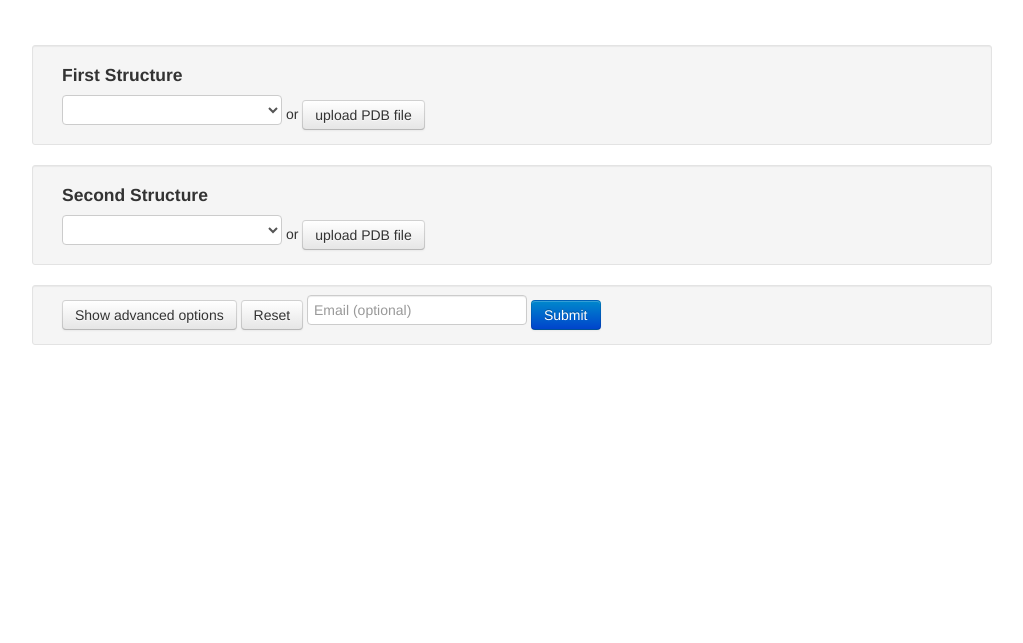
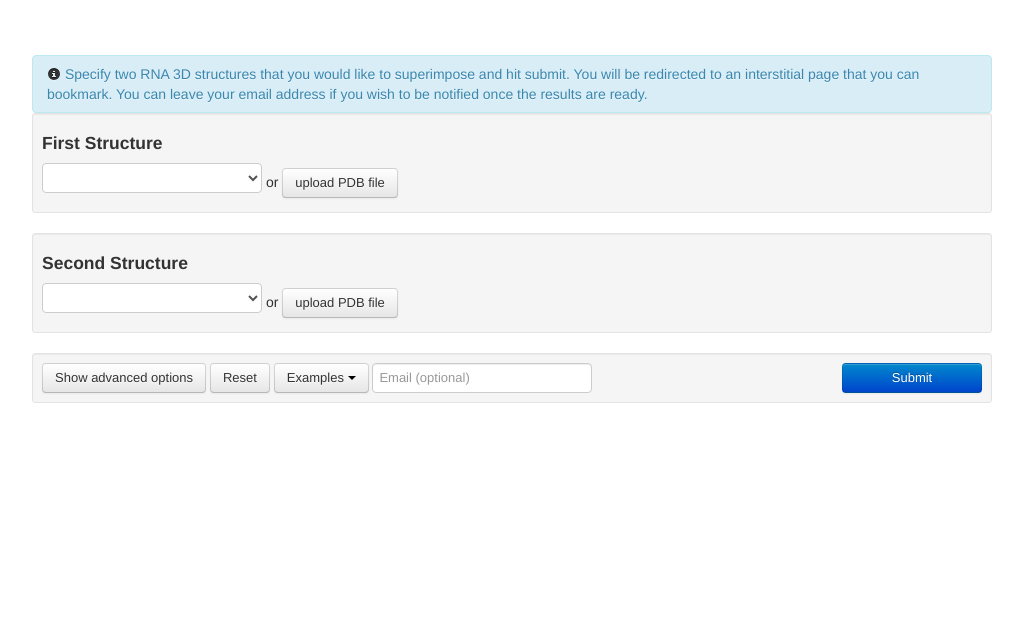
Before and after one commit to BGSU-RNA/WebR3DAlign, a PHP site: template application/views/home_view.php in a window 1280 px wide. Shown: the top 643 px of the page, without its empty margins (118-1141 px from the left). Run offline with PHP 8.4, Linux system fonts and the light colour scheme; the template is opened without the code that fills it, so the values that code supplies are empty; some libraries are stand-ins or nearby versions.

Commit message:
Work on the query page

```diff
--- a/application/views/header.php
+++ b/application/views/header.php
@@ -9,7 +9,6 @@
     <script src="<?=$baseurl?>css/bootstrap/js/bootstrap.min.js" type="text/javascript"></script>
     <script src="<?=$baseurl?>jmol/jmol.js" type="text/javascript"></script>
     <script type="text/javascript" src="<?=$baseurl?>css/fancybox/jquery.fancybox.pack.js"></script>
-    <script type="text/javascript" src="<?=$baseurl?>css/chosen/chosen.jquery.min.js"></script>
 
     <link href="<?=$baseurl?>css/bootstrap/css/bootstrap.min.css" rel="stylesheet">
     <link href="<?=$baseurl?>css/r3dalign.css" rel="stylesheet">
--- a/application/views/home_view.php
+++ b/application/views/home_view.php
@@ -1,10 +1,27 @@
 <div id="wrap">
   <div class="container r3dalign-homepage">
     <div class="content">
+
+    <div class="row"> <!-- row structure 1 -->
+      <div class="alert alert-info">
+       <i class="icon-info-sign"></i>
+        Specify two RNA 3D structures that you would like to superimpose and hit submit.
+        You will be redirected to an interstitial page that you can bookmark.
+        You can leave your email address if you wish to be notified once the results are ready.
+      </div>
+    </div>
+
     <form>
-      <div class="row well well-small"> <!-- query 1 -->
-        <div class="span5"> <!-- structure 1 controls -->
-          <h4>First Structure</h4>
+
+    <div class="row well well-small"> <!-- row structure 1 -->
+
+      <div class="row">
+        <h4 class="span12">First Structure</h4>
+      </div>
+
+      <div class="row"> <!-- structure 1 controls -->
+
+        <div class="span5"> <!-- pdb selection -->
           <select class="pdb1" data-placeholder="Choose a structure from PDB">
             <option></option>
             <?php foreach ($pdbs as $pdb): ?>
@@ -12,104 +29,82 @@
             <?php endforeach; ?>
           </select>
           or <button class="btn" id="upload1">upload PDB file</button>
-          <br>
-          <div id="mol1_info_fragments"></div>
+        </div> <!-- pdb selection -->
+
+        <div class="span7 mol1_info_fragments"></div> <!-- fragment selection -->
+
       </div> <!-- structure 1 controls -->
 
-        <div class="span6"> <!-- structure 1 info -->
+      <div class="small mol1_info"></div> <!-- structure 1 info -->
+
+    </div> <!-- row structure 1 -->
+
+    <div class="row well well-small"> <!-- row structure 2 -->
+
       <div class="row">
-              <div id="mol1_info" class="small">
-                <div class="span3">
-                  <dl>
-                    <dt>Title</dt>
-                    <dd id="mol1_info_title"></dd>
-                    <dt>Experimental details</dt>
-                    <dd id="mol1_info_resolution"></dd>
-                    <dd id="mol1_info_technique"></dd>
-                  </dl>
-                  <a href="#" target="_blank" id="mol1_info_rna3dhub_link">RNA 3D Hub</a> |
-                  <a href="#" target="_blank" id="mol1_info_pdb_link">PDB</a> |
-                  <a href="#" target="_blank" id="mol1_info_ndb_link">NDB</a>
+        <h4 class="span12">Second Structure</h4>
       </div>
-                <div class="span3">
-                  <dl>
-                    <dt>Similar structures</dt>
-                    <dd id="mol1_info_similar"></dd>
-                  </dl>
-                  Structures from <a id="mol1_info_eq_class" href="#" target="_blank"></a>
-                </div>
-              </div>
-          </div>
-        </div> <!-- structure 1 info -->
-      </div> <!-- row query 1 -->
 
-      <div class="row well well-small"> <!-- query 2 -->
-        <div class="span5"> <!-- structure 2 conrols-->
-          <h4>Second Structure</h4>
-          <select class="pdb2" data-placeholder="Choose second PDB id">
+      <div class="row"> <!-- structure 2 controls -->
+
+        <div class="span5"> <!-- pdb selection -->
+          <select class="pdb2" data-placeholder="Choose a structure from PDB">
             <option></option>
             <?php foreach ($pdbs as $pdb): ?>
               <option value="<?=$pdb?>"><?=$pdb?></option>
             <?php endforeach; ?>
           </select>
           or <button class="btn" id="upload2">upload PDB file</button>
-          <br>
-          <div id="mol2_info_fragments"></div>
-        </div> <!-- structure 2 conrols-->
+        </div> <!-- pdb selection -->
 
-        <div class="span6"> <!-- structure 2 info -->
-          <div class="row">
-              <div id="mol2_info" class="small">
-                <div class="span3">
-                  <dl>
-                    <dt>Title</dt>
-                    <dd id="mol2_info_title"></dd>
-                    <dt>Experimental details</dt>
-                    <dd id="mol2_info_resolution"></dd>
-                    <dd id="mol2_info_technique"></dd>
-                  </dl>
-                  <a href="#" target="_blank" id="mol2_info_rna3dhub_link">RNA 3D Hub</a> |
-                  <a href="#" target="_blank" id="mol2_info_pdb_link">PDB</a> |
-                  <a href="#" target="_blank" id="mol2_info_ndb_link">NDB</a>
+        <!-- fragment selection -->
+        <div class="span7 mol2_info_fragments"></div>
+
+      </div> <!-- structure 2 controls -->
+
+      <!-- structure 2 info -->
+      <div class="small mol2_info"></div>
+
+    </div> <!-- row structure 2 -->
+
+
+    <div class="row well well-small form-inline"> <!-- form controls -->
+      <button type="button" class="btn" id="toggle_advanced">Show advanced options</button>
+      <button type="button" class="btn" id="reset">Reset</button>
+      <div class="btn-group">
+        <a class="btn dropdown-toggle small" data-toggle="dropdown" href="#">
+          Examples
+          <span class="caret"></span>
+        </a>
+        <ul class="dropdown-menu">
+          <li><a>16S</a></li>
+          <li><a>23S</a></li>
+        </ul>
       </div>
-                <div class="span3">
-                  <dl>
-                    <dt>Similar structures</dt>
-                    <dd id="mol2_info_similar"></dd>
-                  </dl>
-                  Structures from <a id="mol2_info_eq_class" href="#" target="_blank"></a>
-                </div>
-              </div>
-          </div>
-        </div> <!-- structure 2 info-->
-      </div> <!-- row query 2 -->
-
-      <div class="row well well-small"> <!-- form controls -->
-          <div class="span12 ">
-            <button type="button" class="btn" id="toggle_advanced">Show advanced options</button>
-            <button type="button" class="btn">Reset</button>
-            <input type="text" class="" placeholder="Email (optional)">
-            <button type="submit" class="btn btn-primary">Submit</button>
-          </div>
+      <input type="text" class="" placeholder="Email (optional)"></input>
+      <button type="submit" class="btn btn-primary span2 pull-right">Submit</button>
     </div> <!-- row form controls -->
 
-      <div class="row advanced-options"> <!-- Advanced options-->
-        <div class="span3 well well-small" id="iteration1">
+   <!-- Advanced options-->
+   <div class="advanced-options">
+   <div class="row well well-small iteration1" id="iteration1">
      <fieldset>
-            <h5>Iteration 1</h5>
+       <div class="span3">
+         <strong>Iteration 1</strong><br>
 
          <input type="text" class="r3dalign-input-mini" value="0.5">
-            <span class="help-inline">Discrepancy Cutoff (d) <i class="icon-info-sign"></i></span>
+         <span class="help-inline">Discrepancy (d) <i class="icon-info-sign"></i></span>
          <br>
 
          <input type="text" class="r3dalign-input-mini" value="7">
-            <span class="help-inline">Neighborhoods/nucleotide (p) <i class="icon-info-sign"></i></span>
+         <span class="help-inline">Neighborhoods (p) <i class="icon-info-sign"></i></span>
          <br>
 
          <input type="text" class="r3dalign-input-mini" value="60">
-            <span class="help-inline">Seed alignment bandwidth (&beta;) <i class="icon-info-sign"></i></span>
+         <span class="help-inline">Alignment bandwidth (&beta;) <i class="icon-info-sign"></i></span>
           <br>
-
+        </div>
+        <div class="span3">
             <strong>Final clique-finding method:</strong> <i class="icon-info-sign"></i>
             <label class="radio">
               <input type="radio" name="cliqueMethod1" value="greedy" checked>
@@ -119,7 +114,8 @@
               <input type="radio" name="cliqueMethod1" value="full">
               Branch and Bound (Exact)
             </label>
-
+        </div>
+        <div class="span3">
             <strong>Seed alignment:</strong> <i class="icon-info-sign"></i>
             <label class="radio">
               <input type="radio" name="seed1" id="optionsRadios1" value="NWseed" checked>
@@ -128,41 +124,46 @@
             <label class="radio">
               <input type="radio" name="seed1" id="optionsRadios2" value="Manual">
               Upload seed alignment (fasta):
+              <button class="btn">Upload</button>
             </label>
-
+        </div>
+        <div class="span2">
           <label class="checkbox">
             <input type="checkbox" id="toggle_iteration2"> Use this alignment as the seed for next iteration?
           </label>
+        </div>
       </fieldset>
     </div>
 
-        <div class="span3 well well-small" id="iteration2">
+   <div class="row well well-small iteration2" id="iteration2">
      <fieldset>
-            <h5>Iteration 2</h5>
+       <div class="span3">
+         <strong>Iteration 2</strong><br>
 
          <input type="text" class="r3dalign-input-mini" value="0.5">
-            <span class="help-inline">Discrepancy Cutoff (d)</span>
+         <span class="help-inline">Discrepancy (d) <i class="icon-info-sign"></i></span>
          <br>
 
          <input type="text" class="r3dalign-input-mini" value="7">
-            <span class="help-inline">Neighborhoods/nucleotide (p)</span>
+         <span class="help-inline">Neighborhoods (p) <i class="icon-info-sign"></i></span>
          <br>
 
          <input type="text" class="r3dalign-input-mini" value="60">
-            <span class="help-inline">Seed alignment bandwidth (&beta;)</span>
-            <br>
-
-            <strong>Final clique-finding method:</strong>
+         <span class="help-inline">Alignment bandwidth (&beta;) <i class="icon-info-sign"></i></span>
+        </div>
+        <div class="span3">
+            <strong>Final clique-finding method:</strong> <i class="icon-info-sign"></i>
             <label class="radio">
-              <input type="radio" name="cliqueMethod2" id="optionsRadios1" value="greedy" checked>
+              <input type="radio" name="cliqueMethod2" value="greedy" checked>
               Greedy (Faster)
             </label>
             <label class="radio">
-              <input type="radio" name="cliqueMethod2" id="optionsRadios2" value="full">
+              <input type="radio" name="cliqueMethod2" value="full">
               Branch and Bound (Exact)
             </label>
-
-            <strong>Seed alignment:</strong>
+        </div>
+        <div class="span3">
+            <strong>Seed alignment:</strong> <i class="icon-info-sign"></i>
             <label class="radio">
               <input type="radio" name="seed2" id="optionsRadios1" value="NWseed" checked>
               Internally produced alignment
@@ -170,58 +171,67 @@
             <label class="radio">
               <input type="radio" name="seed2" id="optionsRadios2" value="Manual">
               Upload seed alignment (fasta):
+              <button class="btn">Upload</button>
             </label>
-
+        </div>
+        <div class="span2">
           <label class="checkbox">
             <input type="checkbox" id="toggle_iteration3"> Use this alignment as the seed for next iteration?
           </label>
+        </div>
       </fieldset>
     </div>
 
-        <div class="span3 well well-small" id="iteration3">
+   <div class="row well well-small iteration3" id="iteration3">
      <fieldset>
-            <h5>Iteration 3</h5>
+       <div class="span3">
+         <strong>Iteration 3</strong><br>
 
          <input type="text" class="r3dalign-input-mini" value="0.5">
-            <span class="help-inline">Discrepancy Cutoff (d)</span>
+         <span class="help-inline">Discrepancy (d) <i class="icon-info-sign"></i></span>
          <br>
 
          <input type="text" class="r3dalign-input-mini" value="7">
-            <span class="help-inline">Neighborhoods/nucleotide (p)</span>
+         <span class="help-inline">Neighborhoods (p) <i class="icon-info-sign"></i></span>
          <br>
 
          <input type="text" class="r3dalign-input-mini" value="60">
-            <span class="help-inline">Seed alignment bandwidth (&beta;)</span>
-            <br>
-
-            <strong>Final clique-finding method:</strong>
+         <span class="help-inline">Alignment bandwidth (&beta;) <i class="icon-info-sign"></i></span>
+        </div>
+        <div class="span3">
+            <strong>Final clique-finding method:</strong> <i class="icon-info-sign"></i>
             <label class="radio">
-              <input type="radio" name="cliqueMethod3" id="optionsRadios1" value="greedy" checked>
+              <input type="radio" name="cliqueMethod3" value="greedy" checked>
               Greedy (Faster)
             </label>
             <label class="radio">
-              <input type="radio" name="cliqueMethod3" id="optionsRadios2" value="full">
+              <input type="radio" name="cliqueMethod3" value="full">
               Branch and Bound (Exact)
             </label>
+        </div>
       </fieldset>
     </div>
-      </div> <!-- row advanced-options -->
+
+    </div>
 
     </form>
     </div> <!-- content -->
   </div> <!-- container -->
 </div> <!-- wrap -->
 
+<script type="text/javascript" src="<?php echo base_url(); ?>css/chosen/chosen.jquery.min.js"></script>
+<script type="text/javascript" src="<?php echo base_url(); ?>js/main.js"></script>
 <script type="text/javascript" src="<?php echo base_url(); ?>js/homepage.js"></script>
+
 <script>
 
     $(".pdb1").chosen().change(function(){
-        var div_id = "#mol1_info";
+        var div_id = ".mol1_info";
         var pdb_id = this.options[this.selectedIndex].text;
         UTIL.load_structure_data(div_id, pdb_id);
     });
     $(".pdb2").chosen().change(function(){
-        var div_id = "#mol2_info";
+        var div_id = ".mol2_info";
         var pdb_id = this.options[this.selectedIndex].text;
         UTIL.load_structure_data(div_id, pdb_id);
     });
@@ -252,4 +262,25 @@
         }
     });
 
+    $("#reset").on('click', function(){
+        $("#mol1_info").hide();
+        $("#mol2_info").hide();
+        $(".mol1_info_fragments").children().remove();
+        $(".mol2_info_fragments").children().remove();
+        $(".pdb1").selectedIndex = 0;
+        $(".pdb2").selectedIndex = 0;
+    });
+
+    $(".plus-fragment").live("click", function(e){
+        event.preventDefault();
+        var parent_div = $(this).parents('.fragment');
+        var clone = parent_div.clone();
+        parent_div.parent().append(clone);
+    });
+
+    $(".minus-fragment").live("click", function(e){
+        e.preventDefault();
+        $(this).parents('.fragment').remove();
+    });
+
 </script>
--- a/css/r3dalign.css
+++ b/css/r3dalign.css
@@ -95,19 +95,44 @@ footer {
 
 /* Home page styling */
 .r3dalign-homepage .advanced-options,
-.r3dalign-homepage #mol1_info, .r3dalign-homepage #mol2_info{
+.r3dalign-homepage .mol1_info,
+.r3dalign-homepage .mol2_info,
+.r3dalign-homepage .iteration2,
+.r3dalign-homepage .iteration3 {
   display: none;
 }
-.r3dalign-homepage .advanced-options, .r3dalign-homepage .advanced-options label,
-.r3dalign-homepage .advanced-options input, .r3dalign-homepage .advanced-options legend {
-    font-size: 12px;
+.r3dalign-homepage .advanced-options,
+.r3dalign-homepage .advanced-options label,
+.r3dalign-homepage .advanced-options input,
+.r3dalign-homepage .advanced-options legend,
+.r3dalign-homepage input,
+.r3dalign-homepage select,
+.r3dalign-homepage button,
+.r3dalign-homepage .small {
+  font-size: 13px;
 }
 .r3dalign-input-mini {
   width: 20px;
 }
-.r3dalign-homepage .small {
-  font-size: 12px;
+.r3dalign-homepage .mol1_info_fragments .btn-toolbar,
+.r3dalign-homepage .mol2_info_fragments .btn-toolbar {
+  display: inline;
 }
-.r3dalign-homepage #iteration1 {
-  margin-left: 0px;
+.r3dalign-homepage .mol1_info_fragments input,
+.r3dalign-homepage .mol2_info_fragments input {
+  margin: auto 10px auto 10px;
 }
+.r3dalign-homepage .alert {
+  margin: 10px auto 0px auto;
+}
+.pdb_info {
+  border-bottom: 1px dotted;
+}
+.pdb_info:hover {
+  text-decoration: none;
+  cursor: pointer;
+}
+.advanced-options input {
+  padding: 1px;
+  margin-bottom: 2px;
+}
--- /dev/null
+++ b/js/main.js
@@ -0,0 +1,20 @@
+function LookUpPDBInfo()
+{
+    var a = $(this);
+	re = /[a-zA-Z0-9]{4}/;
+	pdb = re.exec(a.text());
+
+    $.post('http://rna.bgsu.edu/rna3dhub/rest/getPdbInfo', { pdb: pdb[0] }, function(data) {
+        $('.popover').prev().popover('destroy').on('click', LookUpPDBInfo);
+        a.unbind('click', LookUpPDBInfo);
+        a.popover({
+          content: data,
+          title: pdb[0],
+          delay: 1200,
+          html: true,
+          animation: true,
+          placement: a.offset().top - $(window).scrollTop() < 500 ? 'bottom' : 'top'
+        });
+        a.popover('show');
+    });
+}
```
Also changed, not shown: js/homepage.js (+125 -39 lines). Lines whose indentation alone changed are shown as unchanged.
